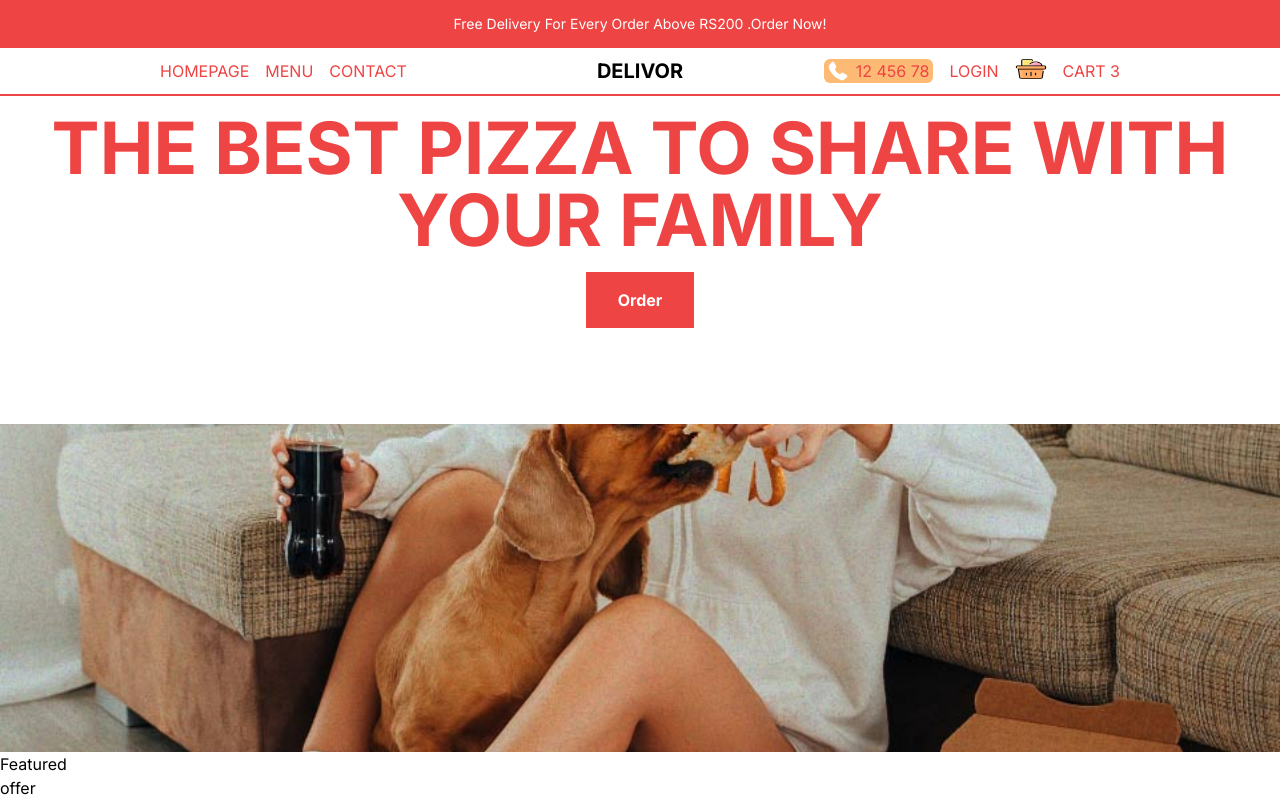
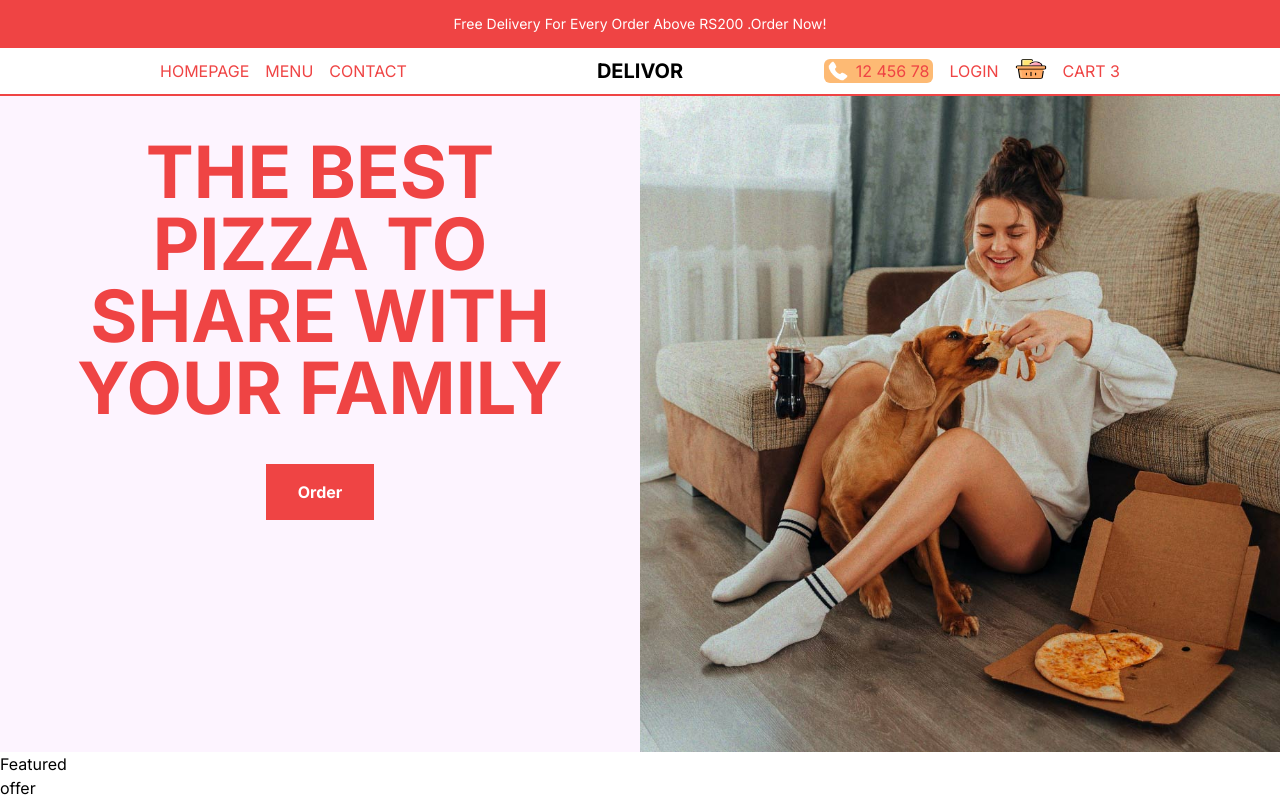
Before and after one commit to Ajay-v44/Delivor, a Next.js app: page / in a window 1280 px wide. Shown: the top 800 px of the page. Built offline with nearby package versions, Linux system fonts and the light colour scheme.

Commit message:
slider completed

```diff
--- a/app/components/slider.tsx
+++ b/app/components/slider.tsx
@@ -32,13 +32,13 @@
     }, [])
 
     return (
-        <div className='flex flex-col h-[calc(100vh-6rem)] md:h-[calc(100vh-9rem)]'>
-            <div className='h-1/2 flex items-center flex-col gap-0 text-red-500 font-bold'>
-                <h1 className='text-5xl text-center uppercase p-4 md:text-6xl xl:text-7xl'>{data[currentSlide].title}</h1>
+        <div className='flex flex-col h-[calc(100vh-6rem)] md:h-[calc(100vh-9rem)] lg:flex-row bg-fuchsia-50'>
+            <div className='flex-1 flex items-center flex-col gap-0 text-red-500 font-bold '>
+                <h1 className='text-5xl text-center uppercase p-4 md:text-6xl md:p-10 xl:text-7xl'>{data[currentSlide].title}</h1>
                 <button className='bg-red-500 text-white py-4 px-8'>Order</button>
             </div>
 
-            <div className='w-full h-1/2 relative'>
+            <div className='w-full flex-1 relative '>
                 <Image src={data[currentSlide].image} alt="" fill className='object-cover' />
 
             </div>
```
